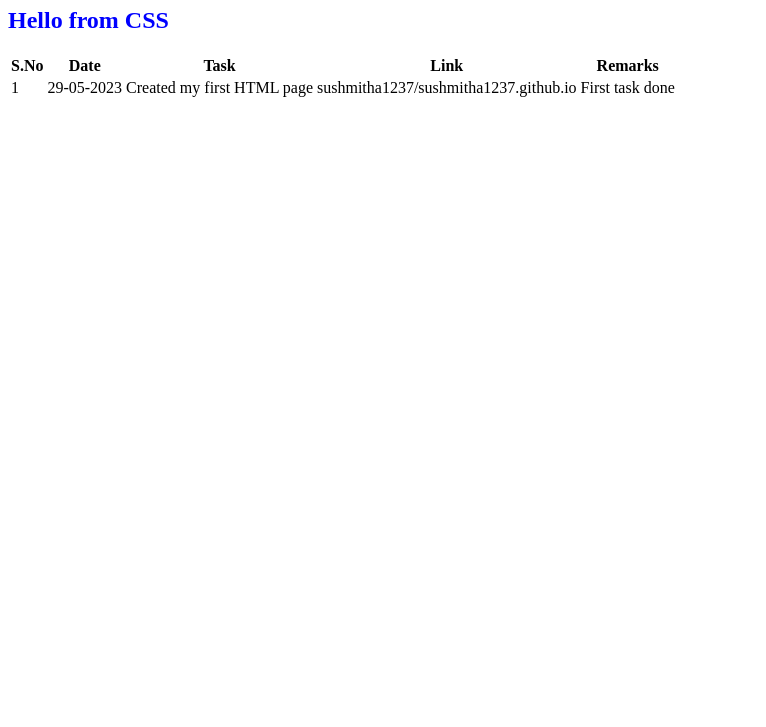
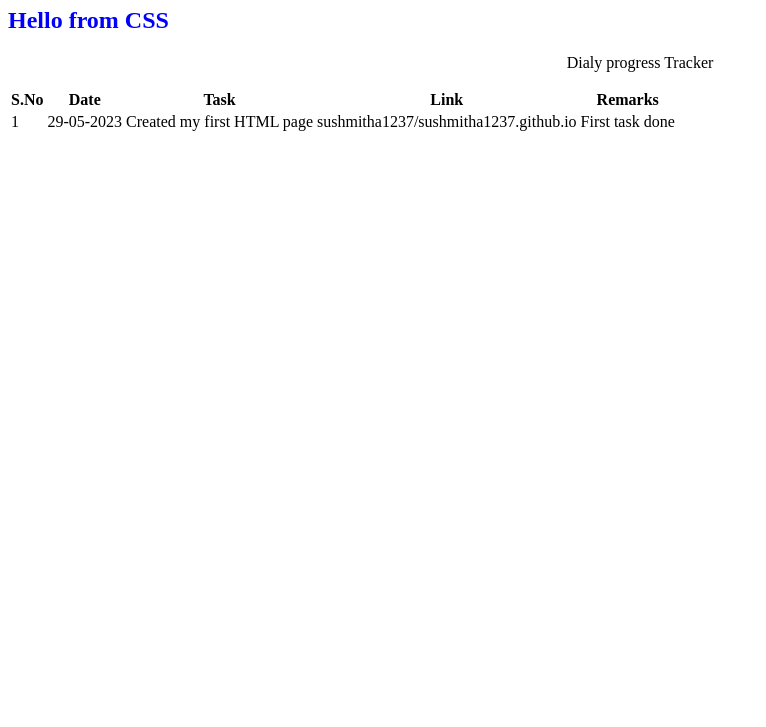
Before and after one commit to sushmitha1237/sushmitha1237.github.io, a plain HTML site: page index.html in a window 1280 px wide. Shown: the part 73-800 px from the top of the page, without its empty margins (0-766 px from the left). Drawn offline with Linux system fonts and the light colour scheme.

Commit message:
Update index.html

```diff
--- a/index.html
+++ b/index.html
@@ -10,6 +10,7 @@
 <body>
     <h1>Hello from HTML</h1>
     <h2>Hello from CSS</h2>
+     <p style="text-align:center;">Dialy progress Tracker</p>
     <table>
         <tr>
             <th>S.No</th>
```
